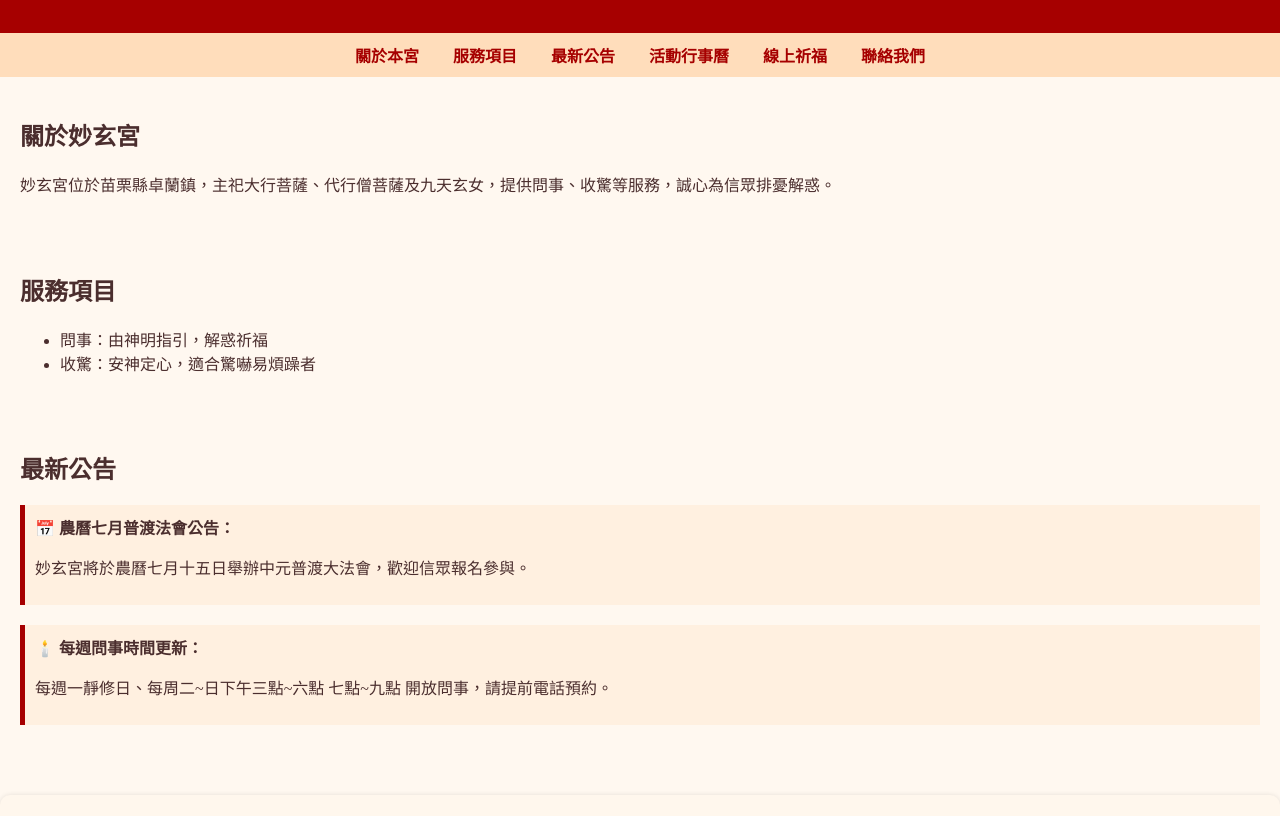
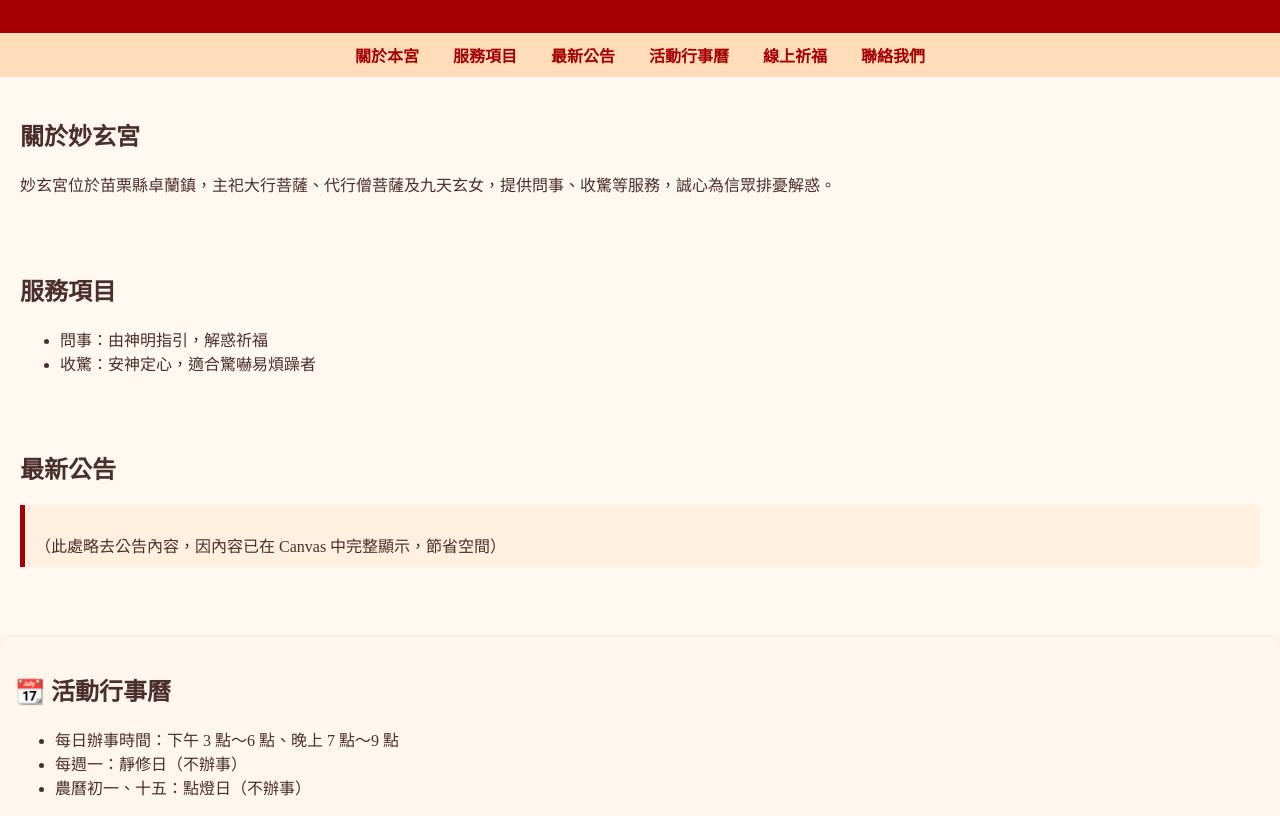
Before and after one commit to aa25896101/miaoxuan, a plain HTML site: page index.html in a window 1280 px wide. Shown: the part 136-952 px from the top of the page. Drawn offline with Linux system fonts and the light colour scheme.

Commit message:
Add files via upload

```diff
--- a/index.html
+++ b/index.html
@@ -39,6 +39,7 @@
       border-left: 5px solid #a60000;
       padding: 10px;
       margin: 20px 0;
+      white-space: pre-line;
     }
     .calendar, .form {
       margin-top: 30px;
@@ -128,20 +129,14 @@
   <section id="news">
     <h2>最新公告</h2>
     <div class="notice">
-      <strong>📅 農曆七月普渡法會公告：</strong>
-      <p>妙玄宮將於農曆七月十五日舉辦中元普渡大法會，歡迎信眾報名參與。</p>
-    </div>
-    <div class="notice">
-      <strong>🕯️ 每週問事時間更新：</strong>
-      <p>每週一靜修日、每周二~日下午三點~六點 七點~九點
-      開放問事，請提前電話預約。</p>
+（此處略去公告內容，因內容已在 Canvas 中完整顯示，節省空間）
     </div>
   </section>
 
   <section id="calendar" class="calendar">
     <h2>📆 活動行事曆</h2>
     <ul>
-      <li>辦事時間：每天下午 3 點～6 點、晚上 7 點～9 點</li>
+      <li>每日辦事時間：下午 3 點～6 點、晚上 7 點～9 點</li>
       <li>每週一：靜修日（不辦事）</li>
       <li>農曆初一、十五：點燈日（不辦事）</li>
     </ul>
```
